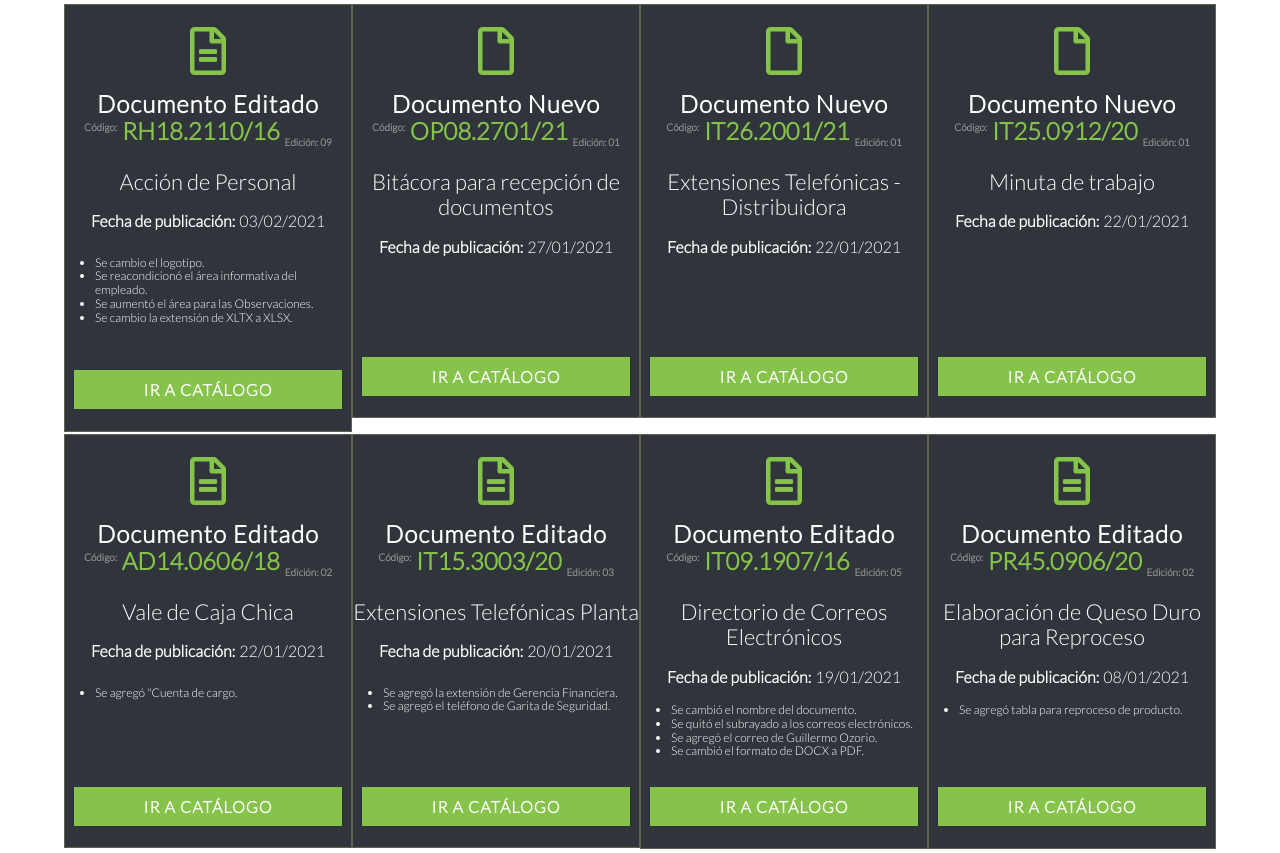
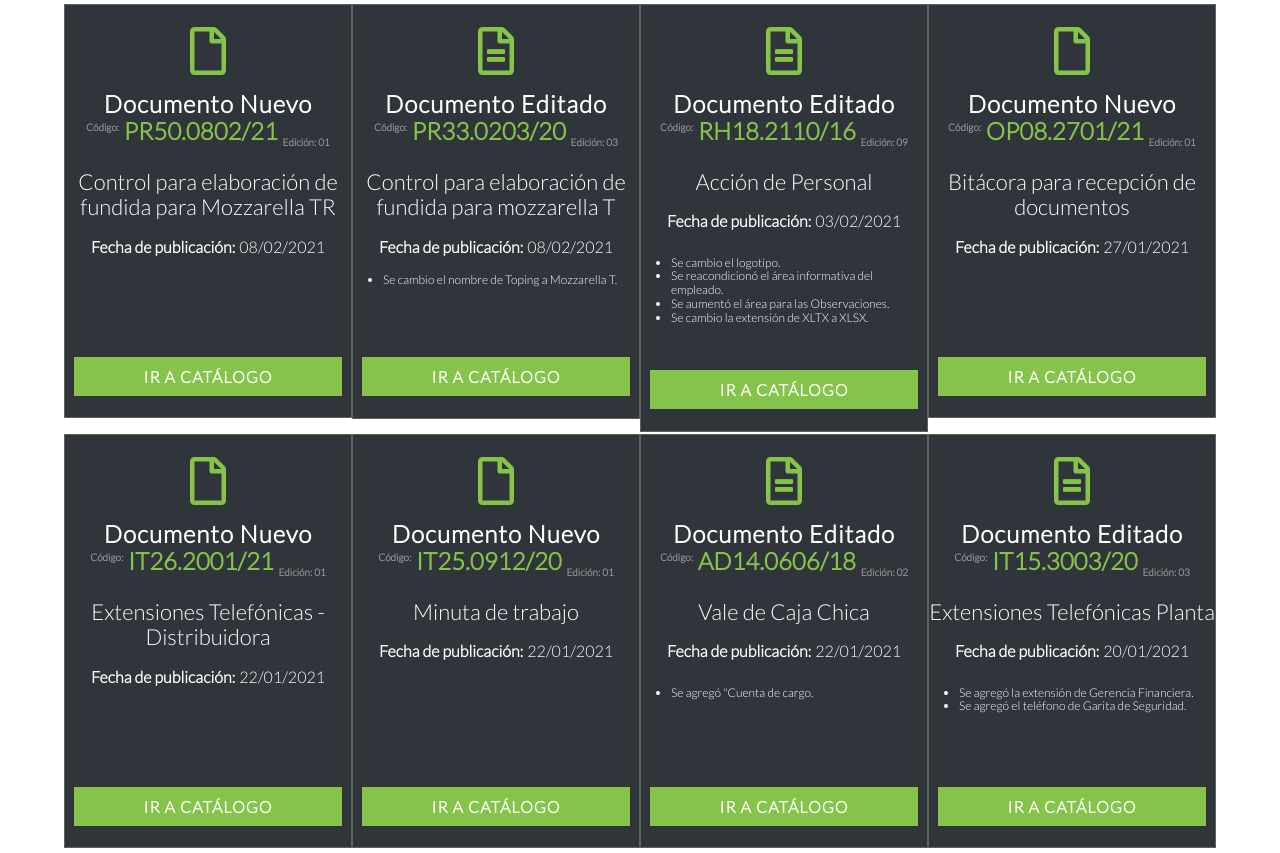
Before and after one commit to murgapo/sigd, a plain HTML site: page modificaciones.html in a window 1280 px wide. Shown: the part 245-1098 px from the top of the page. Drawn offline with Linux system fonts and the light colour scheme.

Commit message:
Se modificó el formato PR33

```diff
--- a/modificaciones.html
+++ b/modificaciones.html
@@ -81,6 +81,70 @@
             <div class="col-update">
                 <div class="caja-actualiza">
                     <div class="icono-caja">
+                        <i class="far fa-file"></i>
+                    </div>
+                    <div>
+                        <h3>Documento Nuevo</h3>
+                    </div>
+                    <div class="documento">
+                        <span class="codigo">Código:</span>
+                        <span>PR50.0802/21</span>
+                        <span class="edicion">Edición: 01</span>
+                    </div>
+                    <div class="descripcion">
+                        <p>Control para elaboración de fundida para Mozzarella TR</p>
+                        <br>
+                        <span id="fecha">Fecha de publicación:</span>
+                        <span>08/02/2021</span>
+                    </div>
+                    <div id="llenado3"></div>
+                    <div class="boton-catalogo">
+                        <a href="produccion.html" class="ira-catalogo">
+                            IR A CATÁLOGO
+                        </a>
+                    </div>
+                </div>
+            </div>
+
+            <!-- TARJETA 2 -->
+            <div class="col-update">
+                <div class="caja-actualiza">
+                    <div class="icono-caja">
+                        <i class="far fa-file-alt"></i>
+                    </div>
+                    <div>
+                        <h3>Documento Editado</h3>
+                    </div>
+                    <div class="documento">
+                        <span class="codigo">Código:</span>
+                        <span>PR33.0203/20</span>
+                        <span class="edicion">Edición: 03</span>
+                    </div>
+                    <div class="descripcion">
+                        <p>Control para elaboración de fundida para mozzarella T</p>
+                        <br>
+                        <span id="fecha">Fecha de publicación:</span>
+                        <span>08/02/2021</span>
+                        <div id="llenar_espacio1"></div>
+                        <ul>
+                            <li>Se cambio el nombre de Toping a Mozzarella T.</li>
+                            <li style="list-style: none;">&nbsp;</li>
+                            <li style="list-style: none;">&nbsp;</li>
+                            <li style="list-style: none;">&nbsp;</li>
+                        </ul>
+                    </div>
+                    <div class="boton-catalogo">
+                        <a href="produccion.html" class="ira-catalogo">
+                            IR A CATÁLOGO
+                        </a>
+                    </div>
+                </div>
+            </div>
+
+            <!-- TARJETA 3 -->
+            <div class="col-update">
+                <div class="caja-actualiza">
+                    <div class="icono-caja">
                         <i class="far fa-file-alt"></i>
                     </div>
                     <div>
@@ -114,7 +178,7 @@
                 </div>
             </div>
 
-            <!-- TARJETA 2 -->
+            <!-- TARJETA 4 -->
             <div class="col-update">
                 <div class="caja-actualiza">
                     <div class="icono-caja">
@@ -143,7 +207,7 @@
                 </div>
             </div>
 
-            <!-- TARJETA 3 -->
+            <!-- TARJETA 5 -->
             <div class="col-update">
                 <div class="caja-actualiza">
                     <div class="icono-caja">
@@ -172,7 +236,7 @@
                 </div>
             </div>
 
-            <!-- TARJETA 4 -->
+            <!-- TARJETA 6 -->
             <div class="col-update">
                 <div class="caja-actualiza">
                     <div class="icono-caja">
@@ -201,7 +265,7 @@
                 </div>
             </div>
 
-            <!-- TARJETA 5 -->
+            <!-- TARJETA 7 -->
             <div class="col-update">
                 <div class="caja-actualiza">
                     <div class="icono-caja">
@@ -238,7 +302,7 @@
                 </div>
             </div>
 
-            <!-- TARJETA 6 -->
+            <!-- TARJETA 8 -->
             <div class="col-update">
                 <div class="caja-actualiza">
                     <div class="icono-caja">
@@ -269,76 +333,6 @@
                     <div id="llenado2"></div>
                     <div class="boton-catalogo">
                         <a href="informatica.html" class="ira-catalogo">
-                            IR A CATÁLOGO
-                        </a>
-                    </div>
-                </div>
-            </div>
-
-            <!-- TARJETA 7 -->
-            <div class="col-update">
-                <div class="caja-actualiza">
-                    <div class="icono-caja">
-                        <i class="far fa-file-alt"></i>
-                    </div>
-                    <div>
-                        <h3>Documento Editado</h3>
-                    </div>
-                    <div class="documento">
-                        <span class="codigo">Código:</span>
-                        <span>IT09.1907/16</span>
-                        <span class="edicion">Edición: 05</span>
-                    </div>
-                    <div class="descripcion">
-                        <p>Directorio de Correos Electrónicos</p>
-                        <br>
-                        <span id="fecha">Fecha de publicación:</span>
-                        <span>19/01/2021</span>
-                        <div id="llenar_espacio1"></div>
-                        <ul>
-                            <li>Se cambió el nombre del documento.</li>
-                            <li>Se quitó el subrayado a los correos electrónicos.</li>
-                            <li>Se agregó el correo de Guillermo Ozorio.</li>
-                            <li>Se cambió el formato de DOCX a PDF.</li>
-                        </ul>
-                    </div>
-                    <div class="boton-catalogo">
-                        <a href="informatica.html" class="ira-catalogo">
-                            IR A CATÁLOGO
-                        </a>
-                    </div>
-                </div>
-            </div>
-
-            <!-- TARJETA 8 -->
-            <div class="col-update">
-                <div class="caja-actualiza">
-                    <div class="icono-caja">
-                        <i class="far fa-file-alt"></i>
-                    </div>
-                    <div>
-                        <h3>Documento Editado</h3>
-                    </div>
-                    <div class="documento">
-                        <span class="codigo">Código:</span>
-                        <span>PR45.0906/20</span>
-                        <span class="edicion">Edición: 02</span>
-                    </div>
-                    <div class="descripcion">
-                        <p>Elaboración de Queso Duro para Reproceso</p>
-                        <br>
-                        <span id="fecha">Fecha de publicación:</span>
-                        <span>08/01/2021</span>
-                        <div id="llenar_espacio1"></div>
-                        <ul>
-                            <li>Se agregó tabla para reproceso de producto.</li>
-                            <li style="list-style: none;">&nbsp;</li>
-                            <li style="list-style: none;">&nbsp;</li>
-                            <li style="list-style: none;">&nbsp;</li>
-                        </ul>
-                    </div>
-                    <div class="boton-catalogo">
-                        <a href="produccion.html" class="ira-catalogo">
                             IR A CATÁLOGO
                         </a>
                     </div>
```
Also changed, not shown: produccion.html (+14 -2 lines), 1 other file.
